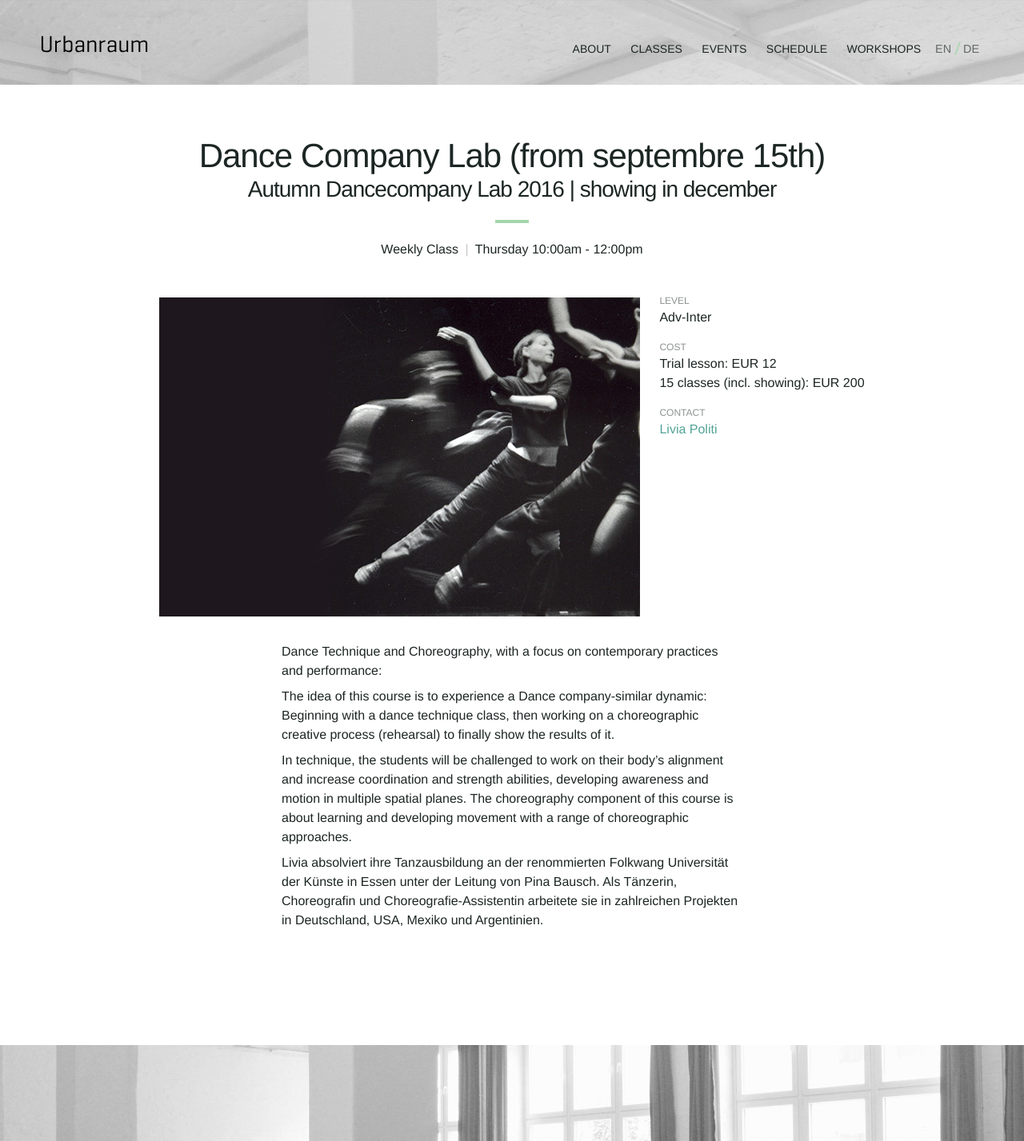
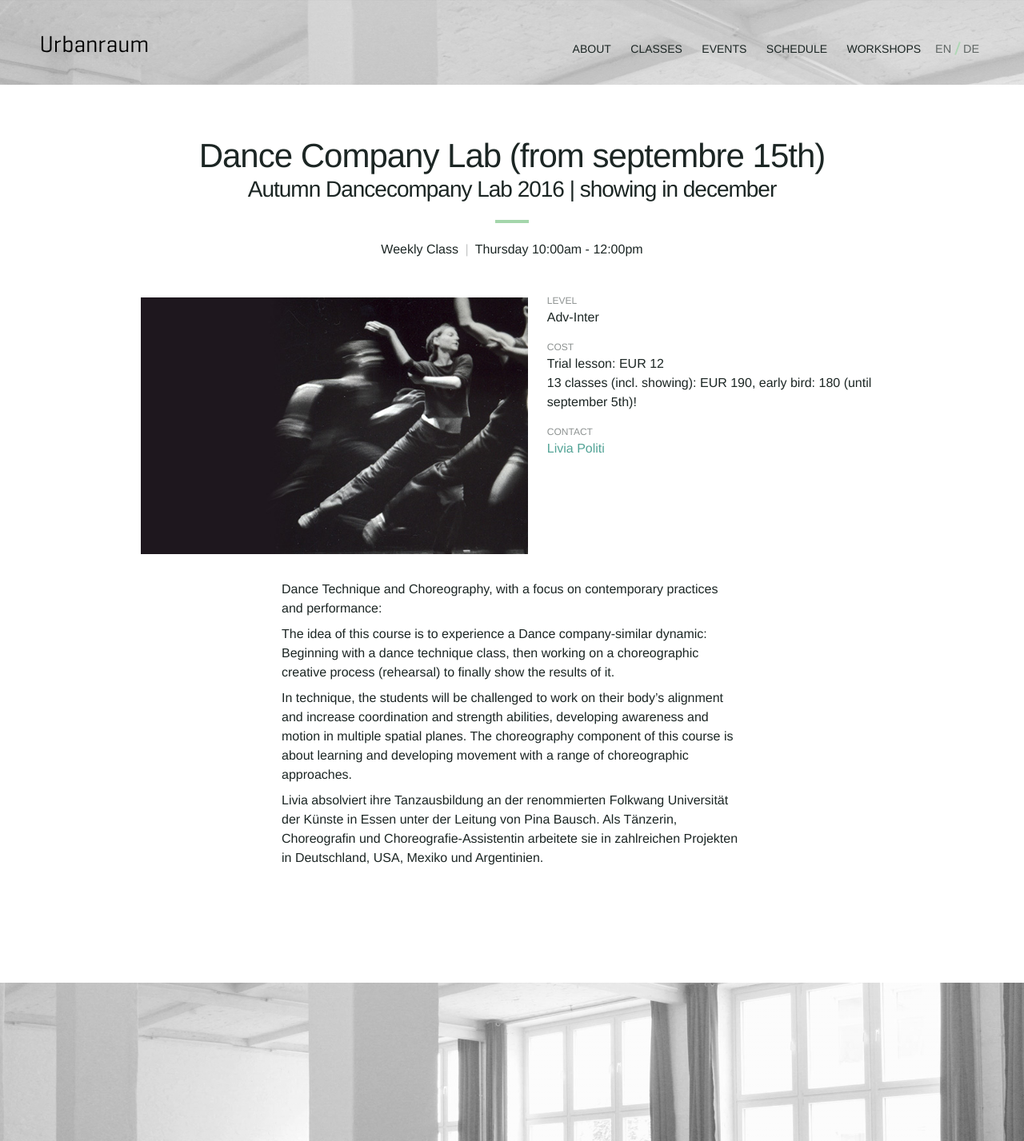
Before and after one commit to Kriesse/urbanraum, a Jekyll site: the page built from _classes/dance-company-lab.md, in a window 1280 px wide. Shown: the whole page at 80% size. Built offline with Jekyll 4.4.1, drawn with Linux system fonts in a browser that asks for light colours; nearby versions of some CDN libraries.

Commit message:
Update dance-company-lab.md

```diff
--- a/_classes/dance-company-lab.md
+++ b/_classes/dance-company-lab.md
@@ -21,11 +21,11 @@ level_de: "Adv-Inter"
 
 price_en: |
   Trial lesson: EUR 12
-  15 classes (incl. showing): EUR 200
+  13 classes (incl. showing): EUR 190, early bird: 180 (until september 5th)!
 
 price_de: |
   Probestunde: 12 Euro
-  15 Termine (inkl. Showing): 200Euro
+  13 Termine (inkl. Showing): 190 Euro, Frühbucher-Rabatt (180 Euro) bis 5. September!
 
 description_en: |
   Dance Technique and Choreography, with a focus on contemporary practices and performance:
```
